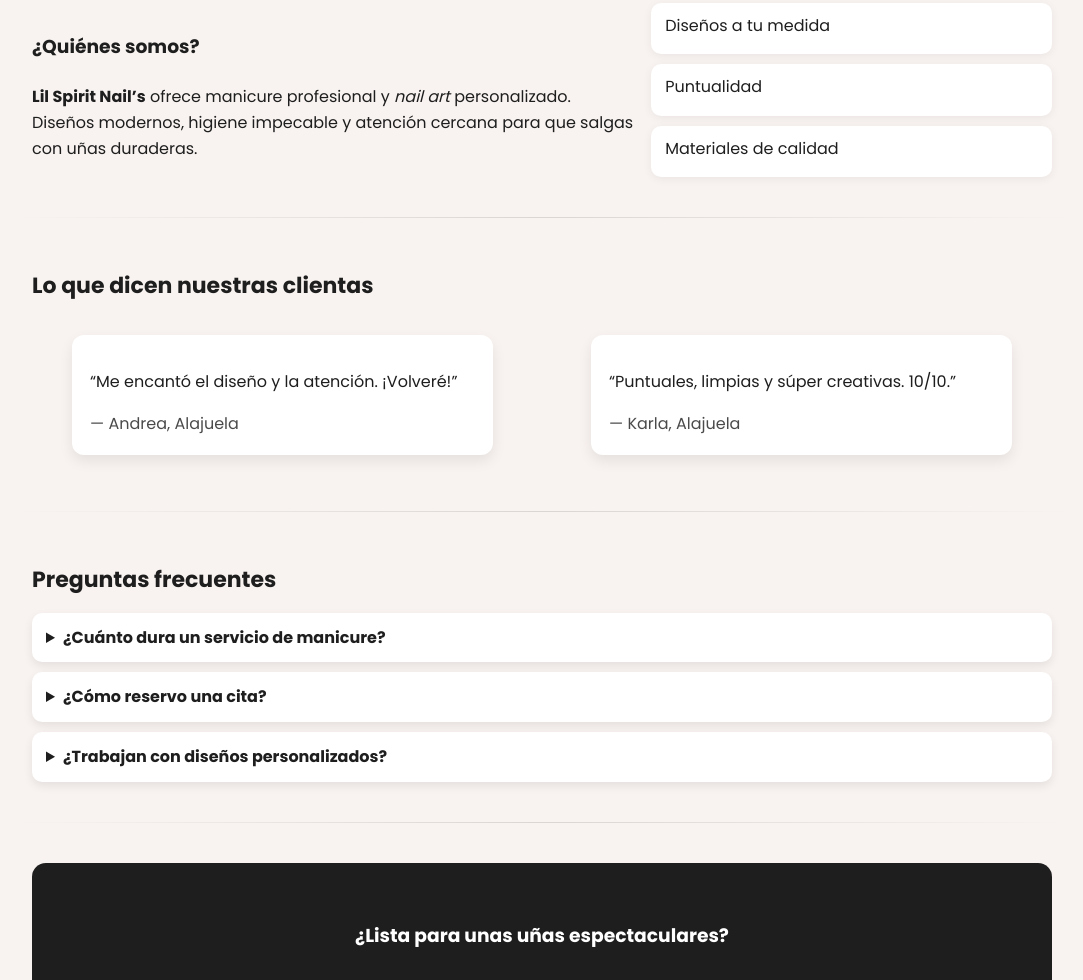
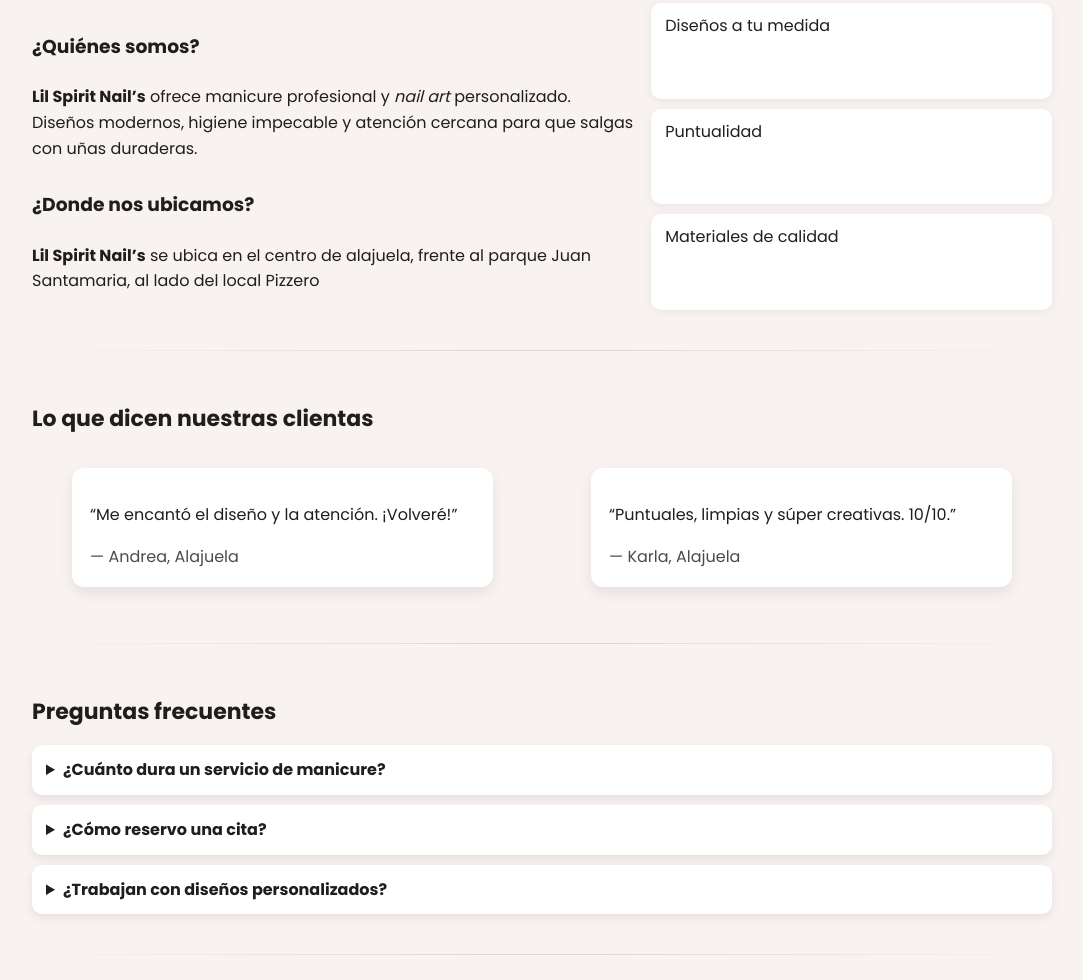
Before and after one commit to JoseMCG23/Proyecto, a plain HTML site: page index.html in a window 1280 px wide. Shown: the part 2026-3006 px from the top of the page, without its empty margins (98-1181 px from the left). Drawn offline with Linux system fonts and the light colour scheme.

Commit message:
Ubicacion html

```diff
--- a/index.html
+++ b/index.html
@@ -104,6 +104,10 @@
                 <h3 class="section-pad">¿Quiénes somos?</h3>
                 <p><strong>Lil Spirit Nail’s</strong> ofrece manicure profesional y <em>nail art</em> personalizado.
                     Diseños modernos, higiene impecable y atención cercana para que salgas con uñas duraderas.</p>
+
+                <h3 class="section-pad">¿Donde nos ubicamos?</h3>
+                    <p><strong>Lil Spirit Nail’s</strong> se ubica en el centro de alajuela, frente al parque Juan
+                    Santamaria, al lado del local Pizzero</p>
             </div>
             <ul class="about__bullets">
                 <li> Diseños a tu medida</li>
```
